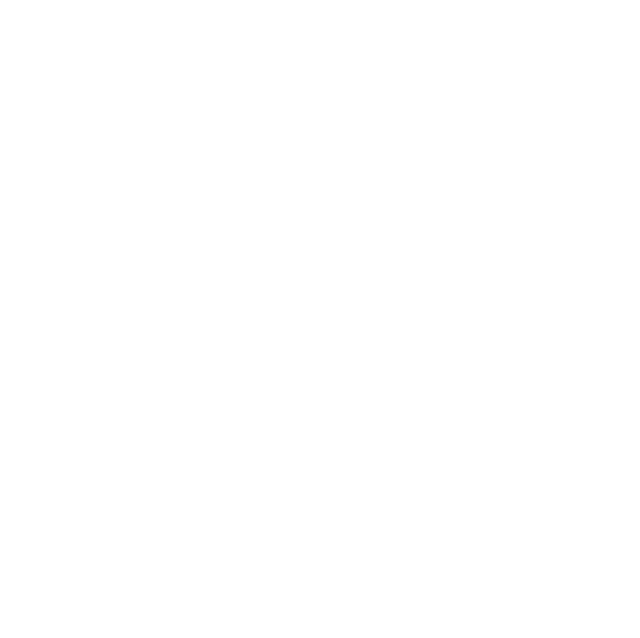
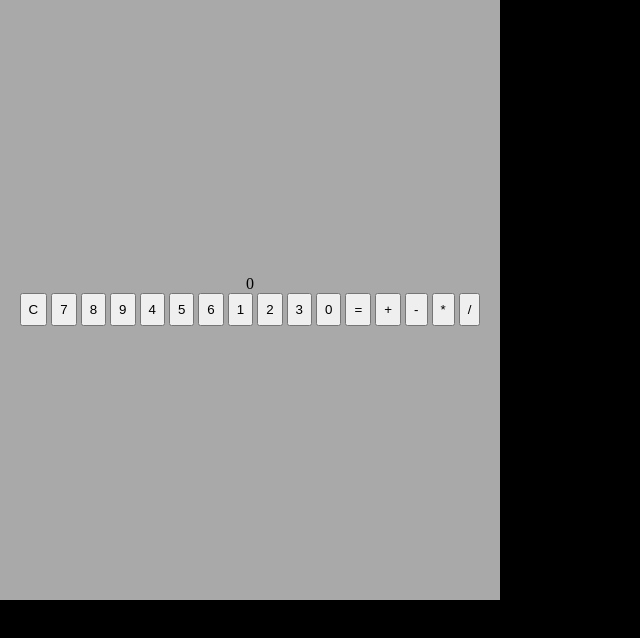
Before and after one commit to Jovan-Nsty/calculator, a plain HTML site: page index.html in a window 1280 px wide. Shown: the whole page, without its empty margins (0-640 px from the left). Drawn offline with Linux system fonts and the light colour scheme.

Commit message:
Added a basic UI for further development and testing

```diff
--- a/index.html
+++ b/index.html
@@ -6,11 +6,32 @@
     <meta http-equiv="X-UA-Compatible" content="IE=edge">
     <meta name="viewport" content="width=device-width, initial-scale=1.0">
     <script src="app.js" defer></script>
+    <link rel="stylesheet" href="style.css">
     <title>Calculator</title>
 </head>
 
 <body>
-
+    <section id="main">
+        <section id="display">0</section>
+        <section id="buttons">
+            <button>C</button>
+            <button>7</button>
+            <button>8</button>
+            <button>9</button>
+            <button>4</button>
+            <button>5</button>
+            <button>6</button>
+            <button>1</button>
+            <button>2</button>
+            <button>3</button>
+            <button>0</button>
+            <button>=</button>
+            <button>+</button>
+            <button>-</button>
+            <button>*</button>
+            <button>/</button>
+        </section>
+    </section>
 </body>
 
 </html>
--- /dev/null
+++ b/style.css
@@ -0,0 +1,23 @@
+* {
+    padding: 0;
+    margin: 0;
+    box-sizing: border-box;
+}
+
+body {
+    background-color: #000;
+}
+
+#main {
+    height: 600px;
+    width: 500px;
+    background-color: darkgray;
+    display: flex;
+    flex-direction: column;
+    justify-content: center;
+    align-items: center;
+}
+
+button {
+    padding: 7px;
+}
```
